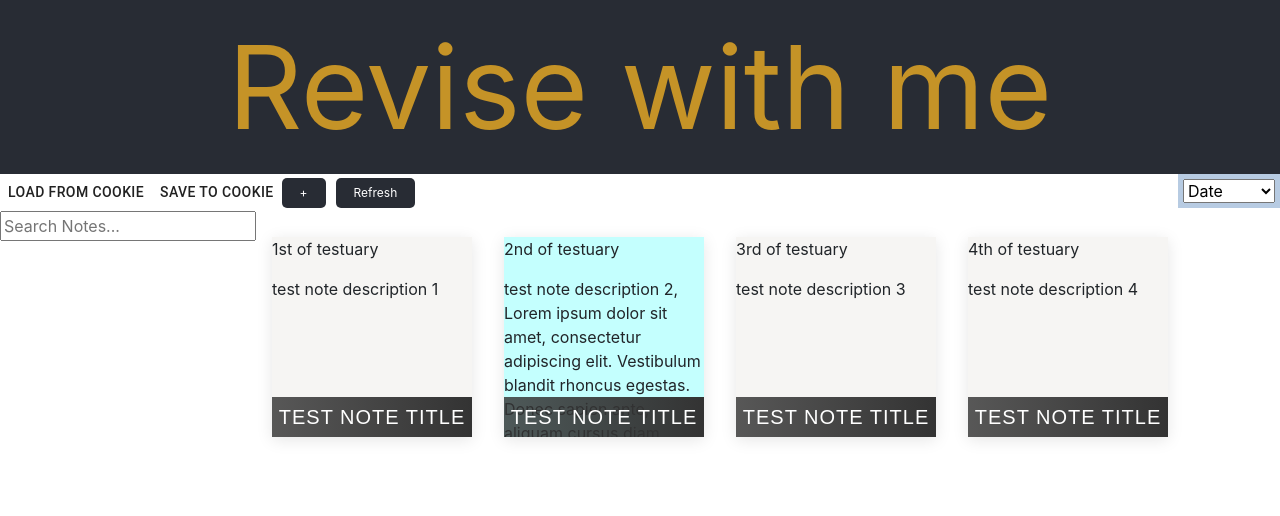
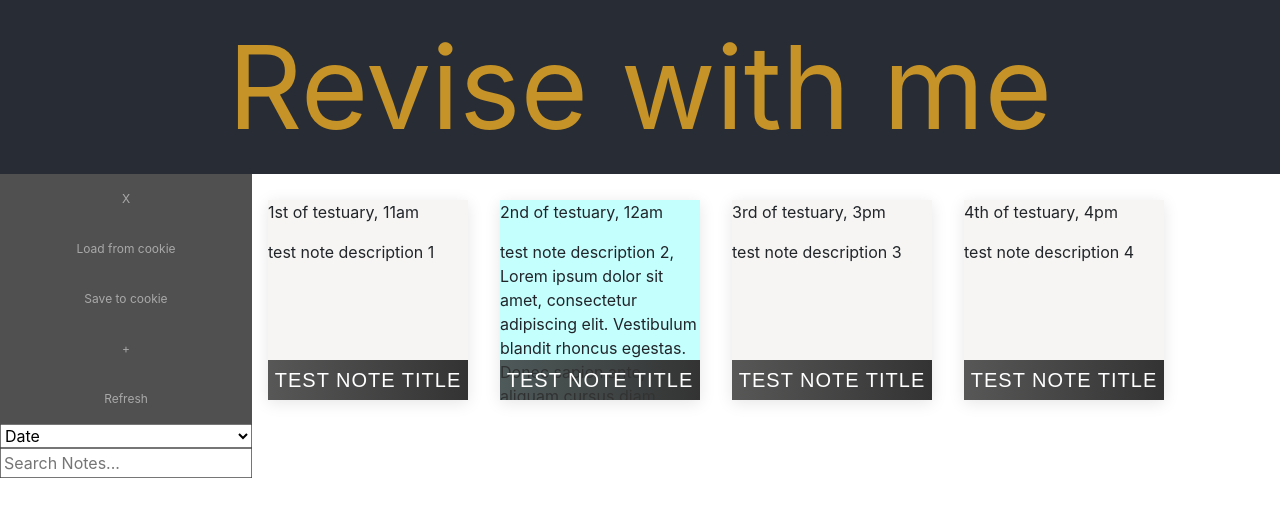
Before and after one commit to Duvvvy/ReviseWithMe, a React (Create React App) app: page / in a window 1280 px wide. Shown: the top 516 px of the page. Built offline with nearby package versions, Linux system fonts and the light colour scheme.

Commit message:
fixed visual
added drawer

```diff
--- a/src/App.css
+++ b/src/App.css
@@ -1,5 +1,5 @@
 #comment_form input, #comment_form textarea{
-	border: 4px solid rgba(0,0,0,0.1);
+	border: 2px solid rgba(0,0,0,0.1);
     padding: 8px 10px;
     font-family: sans-serif;
 
@@ -20,7 +20,7 @@
 
 /*comment*/
 #title, #description, #comments{
-	border: 4px solid rgba(0,0,0,0.1);
+	border: 2px solid rgba(0,0,0,0.1);
   padding: 8px 10px;
   background-color: white;
 
@@ -43,6 +43,12 @@ html, body {
   width: 80%
 }
 
+.text {
+  width: 100%;
+  background-color: white;
+  border: 2px solid rgba(0,0,0,0.1);
+}
+
 .popup-inner {
   padding-bottom: 10px;
 }
@@ -51,7 +57,7 @@ html, body {
   outline: none !important;
   background: #282c34 !important;
   border: none !important;
-  display: inline-block !important;
+  display: inline-block;
   padding: 6px 18px !important;
   color: #fff !important;
   margin-right: 10px !important;
@@ -157,9 +163,8 @@ html, body {
 }
 
 .topbar {
-  background: #b7cbe2;
-  padding: 5px;
-  float: right;
+  background: inherit;
+  float: left;
 }
 .sidebar {
   min-width: 300px;
@@ -170,8 +175,7 @@ html, body {
   max-width: 300px;
 }
 .searchbar {
-  background: #c5ccd6;
-  margin-right: 7.5px;
+  background-color: inherit;
   padding: 5px;
 }
 
@@ -189,7 +193,14 @@ html, body {
   display: flex;
   flex-wrap: wrap;
   margin-top: 10px;
+  background-color: inherit;
 }
+
+/* .scroll {
+  height: 500px;
+  overflow: hidden;
+  overflow-y: scroll;
+} */
 
 .meme-image{
   offset: -100
@@ -227,3 +238,65 @@ html, body {
   letter-spacing: 1px;
   background: linear-gradient(to left, rgb(51, 51, 51), rgba(51, 51, 51, 0.81));
 }
+
+.sidenav {
+  float: left;
+  background-color: rgb(80, 80, 80);
+  width: 252px;
+}
+
+.drawer {
+  padding-top: 10px;
+  padding-bottom: 10px;
+  list-style-type:none;
+}
+
+.sidenav > .drawer {
+  visibility: visible;
+  opacity: 0.5;
+  transition: visibility 0s, opacity 0.5s linear;
+}
+
+.sidenav:hover > .drawer {
+  visibility: visible;
+  opacity: 1;
+}
+
+.main > .sidenav {
+  visibility: visible;
+  opacity: 0.5;
+  transition: visibility 0s, opacity 0.5s linear;
+}
+
+.main:hover > .sidenav {
+  visibility: visible;
+  opacity: 1;
+}
+
+.btn-sidenav {
+  outline: none !important;
+  background: inherit !important;
+  border: none !important;
+  display: inline-block !important;
+  padding: 6px 18px !important;
+  color: #fff !important;
+  margin-right: 0px !important;
+  border-radius: 5px !important;
+  font-size: 12px !important;
+  cursor: pointer !important;
+  width: 100%;
+}
+
+.btn-sidenav:hover, .btn-sidenav:active, .btn-sidenav:focus {
+  background: #666 !important;
+  outline: none !important;
+  border: none !important;
+}
+
+#search-notes {
+  width: 100%;
+}
+
+.select {
+  width: 100%
+}
--- /dev/null
+++ b/src/Components2/GetDateTime.jsx
@@ -0,0 +1,30 @@
+export function getCurrentDate(){
+
+    var date = new Date().getDate(); //Current Date
+    var month = new Date().getMonth() + 1; //Current Month
+    var year = new Date().getFullYear(); //Current Year
+
+    return  date + "/" + month + "/" + year
+    }
+
+export function getCurrentTime() {
+    var hours = new Date().getHours(); //Current Hours
+    var min = new Date().getMinutes(); //Current Minutes
+    var sec = new Date().getSeconds(); //Current Seconds
+
+    var twentyfourhourtime = hours + ":" + min + ":" + sec
+
+    return twelvehourConvert(twentyfourhourtime)
+}
+
+function twelvehourConvert (time) {
+    // Check correct time format and split into components
+  time = time.toString ().match (/^([01]\d|2[0-3])(:)([0-5]\d)(:[0-5]\d)?$/) || [time];
+
+  if (time.length > 1) { // If time format correct
+    time = time.slice (1);  // Remove full string match value
+    time[5] = +time[0] < 12 ? ' AM' : ' PM'; // Set AM/PM
+    time[0] = +time[0] % 12 || 12; // Adjust hours
+  }
+  return time.join (''); // return adjusted time or original string
+}
--- a/src/Components2/NotesView.tsx
+++ b/src/Components2/NotesView.tsx
@@ -1,6 +1,6 @@
 import React from 'react';
 import { Modal, ModalHeader, ModalBody} from 'reactstrap';
-import { TextField, Button, TextareaAutosize} from '@material-ui/core';
+import { TextField, TextareaAutosize} from '@material-ui/core';
 import { Formik, Form} from 'formik';
 import { confirmAlert } from 'react-confirm-alert';
 import 'react-confirm-alert/src/react-confirm-alert.css';
@@ -10,8 +10,8 @@ import {CommentsList} from "./CommentsList";
 import { YoutubeViewer } from './YoutubeViewer';
 import { SearchNote } from './SearchNote';
 import SortView from './SortView';
-import { any } from 'prop-types';
 import PickerPopUp from './PickerPopUp';
+import { getCurrentDate, getCurrentTime } from './GetDateTime';
 
 interface IState{
   isModalOpen: boolean,
@@ -21,7 +21,7 @@ interface IState{
   description: string,
   body: string,
   date: String,
-  time: number,
+  time: String,
   currentCard: number,
   currentImageBase64: any,
   ratio: number,
@@ -31,7 +31,8 @@ interface IState{
   src: string,
   srcV: string,
   noteColour: string,
-  isPickerOpen: boolean
+  isPickerOpen: boolean,
+  isDrawerOpen: boolean
 }
 
 interface Values {
@@ -49,11 +50,11 @@ const initialState = {
   isModalOpen: false,
   isCreationModalOpen: false,
   isHighlighted: false,
-  title: "Enter Title",
-  description: "Enter Description",
+  title: "",
+  description: "",
   body: "depreciated",
-  date: "¯\\_(ツ)_/¯",
-  time: 0,
+  date: getCurrentDate(),
+  time: getCurrentTime(),
   currentCard: -1,
   currentImageBase64: 0,
   ratio: 1,
@@ -67,7 +68,8 @@ const initialState = {
   comments: [],
   srcV: "",
   noteColour: '#F6F5F3',
-  isPickerOpen: false
+  isPickerOpen: false,
+  isDrawerOpen: false
 }
 
 interface IProps{
@@ -134,7 +136,6 @@ Aenean sed leo cursus, ultrices ante id, molestie sem. Donec venenatis arcu sed
   }
 ];
 
-
 export class NotesView extends React.Component <IProps, IState> {
   constructor(IProps: any) {
     super(IProps);
@@ -162,7 +163,6 @@ export class NotesView extends React.Component <IProps, IState> {
         comments: this.state.comments
       });
       items[this.state.currentCard].comments = this.state.comments
-      console.log("ADDED",items[this.state.currentCard].comments)
     }
   };
 
@@ -201,7 +201,6 @@ export class NotesView extends React.Component <IProps, IState> {
   };
 
   async openImage(index:number) {
-    console.log(index);
     const image = items[index];
       const base_image = new Image();
       base_image.src = image.src;
@@ -220,7 +219,6 @@ export class NotesView extends React.Component <IProps, IState> {
         srcV: items[index].srcV,
         noteColour: items[index].noteColour
       })
-      console.log(this.state)
     }
 
     async getBase64Image(url: any) {
@@ -295,8 +293,8 @@ export class NotesView extends React.Component <IProps, IState> {
         title: values.title,
         description: values.description,
         body: "depreciated",
-        date: `¯\\_(ツ)_/¯`,
-        time: "0",
+        date: getCurrentDate(),
+        time: getCurrentTime(),
         noteID: "unassigned",
         src: values.src,
         comments: this.state.comments,
@@ -377,34 +375,83 @@ export class NotesView extends React.Component <IProps, IState> {
     tempColour = color.hex
   }
 
+  toggleDrawer = () => {
+    this.setState({
+      isDrawerOpen: !this.state.isDrawerOpen
+    })
+  }
+
+  drawerA() {
+    if(this.state.isDrawerOpen){
+      return "none"
+    }
+    else
+    {
+      return ""
+    }
+  }
+
+  drawerB() {
+    if(this.state.isDrawerOpen){
+      return ""
+    }
+    else
+    {
+      return "none"
+    }
+  }
+
+  drawerStyle() {
+    const drawer = {
+      display: this.drawerA()
+    } as React.CSSProperties
+    return drawer
+  }
+
+  drawerStyleOpenClose() {
+    const drawer = {
+      display: this.drawerB()
+    } as React.CSSProperties
+    return drawer
+  }
+
+
 render() {
-
     return (
-
-      <div>
-        <div className = "topbar"><SortView/></div>
-        <Button onClick={()=>{this.readFromCookie()}}>Load from cookie</Button>
-        <Button onClick={()=>{this.saveToCookie(items)}}>Save to cookie</Button>
-        <button className='btn-primary'
+      <div className="main">
+        <div className = "topbar">
+          <button className = "btn-primary" onClick={this.toggleDrawer} style={this.drawerStyleOpenClose()}>=</button>
+          <div id="mySidenav" className="sidenav" style={this.drawerStyle()}>
+            <li className = "drawer"><button className = 'btn-sidenav' onClick={this.toggleDrawer}>X</button></li>
+          <li className = "drawer"><button className='btn-sidenav' onClick={()=>{this.readFromCookie()}}>Load from cookie</button></li>
+          <li className = "drawer"><button className='btn-sidenav' onClick={()=>{this.saveToCookie(items)}}>Save to cookie</button></li>
+          <li className = "drawer"><button className='btn-sidenav'
               onClick={()=> {
               this.openCreationModal()
               console.log(this.state)
               console.log("working")
             }
-        }>+</button>
-        <button className='btn-primary' onClick={() => {
+          }>+</button></li>
+          <li className = "drawer"><button className='btn-sidenav' onClick={() => {
             console.log(items[0].title)
             this.refresh()}
-        }>Refresh</button>
+          }>Refresh</button></li>
+          <div>
+            <SortView/>
+          </div>
+          <div className= "scroll">
+            <SearchNote/>
+          </div>
+        </div>
+        </div>
+
+
 
         <div className="main-content">
-        <div>
-        <SearchNote/>
-      </div>
           <div className="content">
             {items.map((textArea, index) => (
               <div className="image-holder" key={textArea.title} style={this.backgroundColour(items[index].noteColour)}>
-                <p >{items[index].date}</p>
+                <p >{items[index].date}, {items[index].time}</p>
                 <p>{items[index].description}</p>
                 <span className="bottom-caption"
                   onClick={() => this.openImage(index)}
@@ -444,7 +491,6 @@ render() {
                 {
                   this.confirmDelete()
                   this.toggle()
-
                 }
               }
               >Delete Note</button>
@@ -456,7 +502,7 @@ render() {
               }
               >Edit Note</button>
 
-              <button className="btn-primary" onClick={this.togglePicker.bind(this)}>Change colour</button>
+              <button className="btn-primary" onClick={this.togglePicker.bind(this)}>Change Colour</button>
                 <Modal className="colourPickerPopUp" isOpen={this.state.isPickerOpen} size="1g">
                   <ModalBody id='modal-body'>
                     <PickerPopUp
@@ -482,6 +528,7 @@ render() {
                   <Form>
                     <div>
                       <TextField
+                      className = "text"
                       placeholder="Title"
                       name="title"
                       value={values.title}
@@ -491,9 +538,9 @@ render() {
                     </div>
                     <div>
                       <TextareaAutosize
+                          className = "text"
                           rows={20}
                           rowsMax={20}
-              //columns={3}
                           placeholder="Add notes"
                           name="description"
                           value={values.description}
@@ -503,6 +550,7 @@ render() {
                     </div>
                     <div>
                       <TextField
+                      className = "text"
                       placeholder="Image Link"
                       name="src"
                       value={values.src}
@@ -512,6 +560,7 @@ render() {
                     </div>
                     <div>
                       <TextField
+                      className = "text"
                       placeholder="Youtube Link"
                       name="srcV"
                       value={values.srcV}
@@ -520,28 +569,22 @@ render() {
                       />
                     </div>
 
-          <Button className="btn-primary" type="submit" onClick={()=>{
-            delete items[this.state.currentCard]
-          }
-        }
-          >Confirm</Button>
-          <Button className="btn-primary"
-            onClick={ this.highlightClick }
-          >Highlight</Button>
-          <div>
-            {this.highlightText()}
-          </div>
-
-        </Form>
-
-        }</Formik>
+                    <button className="btn-primary" type="submit" onClick={()=>{delete items[this.state.currentCard]}}>Confirm</button>
+                    <button className="btn-primary" onClick={ this.highlightClick }>Highlight</button>
                     <button className="btn-primary" onClick={()=>
                     {
                       this.confirmDelete()
                      this.toggleCreationModal()
+                    }}
+                    > Delete Note</button>
+
+                    <div>
+                      {this.highlightText()}
+                    </div>
+                  </Form>
                   }
-              }
-              >Delete Note</button>
+
+                </Formik>
 
           </ModalBody>
         </Modal>
--- a/src/Components2/PickerPopUp.jsx
+++ b/src/Components2/PickerPopUp.jsx
@@ -6,7 +6,7 @@ class PickerPopUp extends React.Component {
         return (
         <div className='popup'>
             <div className='popup-inner'>
-                <h1>Pick a colour</h1>
+                <h3>Pick a colour</h3>
                 <SliderPicker onChange={this.props.changeTempColour} onChangeComplete={this.props.changeTempColour} color={this.props.noteColour}/>
             </div>
             <button className="btn-primary" onClick={this.props.saveColour}>Save</button>
@@ -15,5 +15,4 @@ class PickerPopUp extends React.Component {
         );
     }
 }
-
 export default PickerPopUp;
--- a/src/Components2/SearchNote.jsx
+++ b/src/Components2/SearchNote.jsx
@@ -42,7 +42,7 @@ export class SearchNote extends React.Component {
                 <div className='searchbar'>
                     <div className="content">
                         {details.map((textArea, index) => (
-                        <div className="image-holder" key={textArea.noteID}>
+                        <div className="image-holder" key={textArea.noteID} style={{backgroundColor: 'white'}}>
                             <p >{note.date}</p>
                             <p>{note.description}</p>
                             <span className="bottom-caption"
@@ -66,7 +66,7 @@ export class SearchNote extends React.Component {
         const { term, details } = this.state;
         return (
             <div>
-                <input id='Search-Notes'type="text" placeholder='Search Notes...'
+                <input id='search-notes'type="text" placeholder='Search Notes...'
                     onChange={this.searchHandler}
                     value={term}
                 />
--- a/src/Components2/SortView.jsx
+++ b/src/Components2/SortView.jsx
@@ -53,7 +53,7 @@ export default class SortView extends React.Component    {
         return(
             <div>
                 <div>
-                    <select name="select" onChange={this.handleChange} >
+                    <select className="select" onChange={this.handleChange} >
                         <option value="lastUpdate">Date</option>
                         <option value="title">Title</option>
                         <option value="favourite">Favourite</option>
```
Lines whose indentation alone changed are shown as unchanged.
